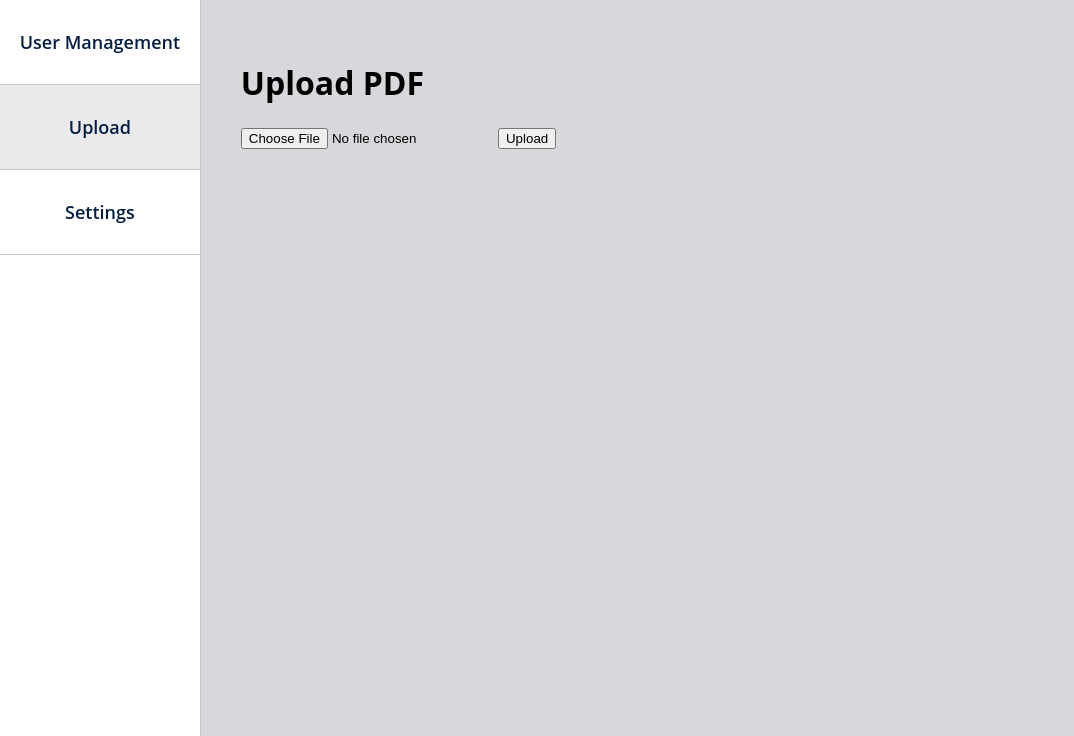
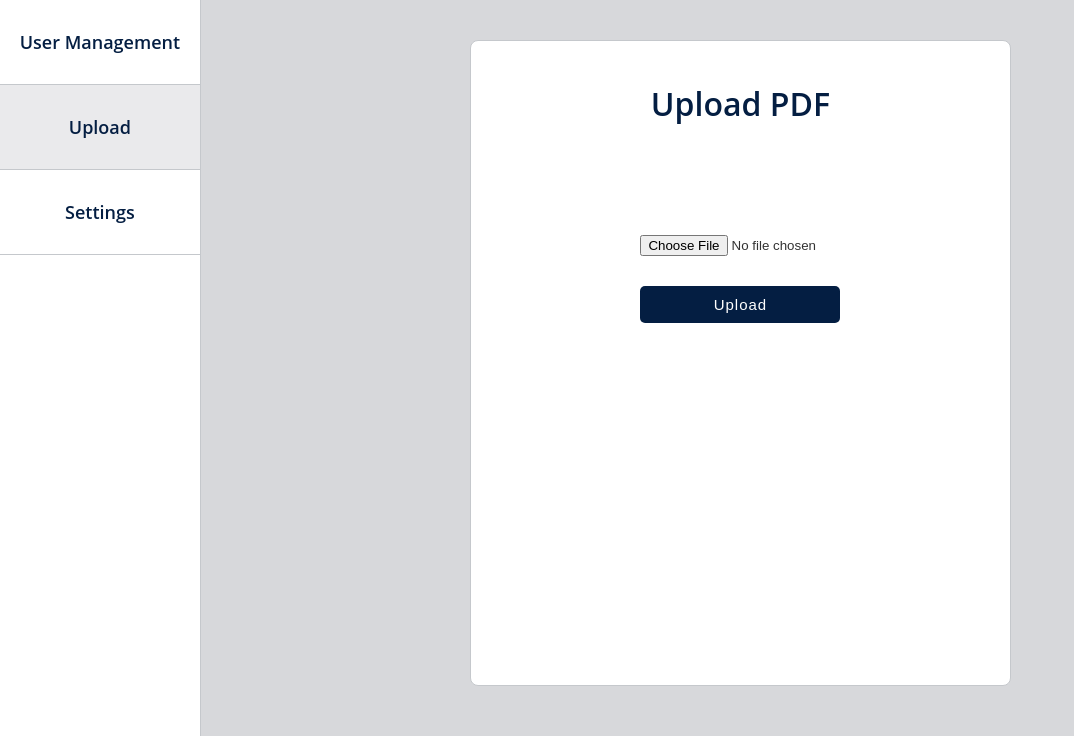
Before and after one commit to leilaale/UtepProject, a Flask app: page /main_page in a window 1280 px wide; the page is wider, and only the part inside the window is pictured. Shown: the part 64-800 px from the top of that part, without its empty margins (0-1074 px from the left). Run offline with Flask 3, Linux system fonts and the light colour scheme.

Commit message:
Add design to upload form

```diff
--- a/myproject/static/css/global.css
+++ b/myproject/static/css/global.css
@@ -30,13 +30,13 @@ nav {
     display:flex;
     height: 8%;
     width:100%;
-    padding:0 30px 0 30px;
     background-color: var(--blue-100);
     align-items: center;
 }
 nav img {
     height: 50px;
     width:auto;
+    margin-left:30px;
 }
 nav p {
     text-transform: uppercase;
--- a/myproject/templates/main_page.html
+++ b/myproject/templates/main_page.html
@@ -1,18 +1,83 @@
 {% extends 'admin_template.html'%}
 {% block title%} Administrator{%endblock title%}
 {% block body %}
+<div class="admin-upload">
+    {% if request.method == 'GET' %}
     <h1>Upload PDF</h1>
-    {% if request.method == 'GET' %}
     <form action="/main_page" method="post" enctype="multipart/form-data">
         <input type="file" name="file" accept=".pdf" required>
         <button type="submit">Upload</button>
     </form>
     {% else %} <!-- Document has been uploaded -->
     <p>{{filename}} uploaded</p>
+    <a class="btn" href="/main_page" style="display:block;margin:auto;width:200px;text-align:center;">Back to Upload</a>
     {% endif %}
+</div>
 <style>
     #upload {
         background-color: var(--silver-25);
     }
+    h1 {
+        color: var(--blue-100);
+        font-family: "Tungsten A", "Tungsten B", "Open Sans", sans-serif;
+        font-weight: 600;
+        text-align: center;
+    }
+    .admin-upload {
+        background-color: white;
+        height:92%;
+        width:50%;
+        margin: auto;
+        padding:20px;
+        border: 1px solid var(--silver-75);
+        border-radius: 8px;
+    }
+    .admin-upload p {
+        text-align: center;
+        font-size: 17px;
+        margin-top: 50px;
+    }
+    form {
+        display: flex;
+        flex-direction: column;
+        align-items: center;
+        justify-content: center;
+        width: 200px; /* Adjust as needed */
+        margin: auto;
+        margin-top:100px;
+    }
+
+    input[type="file"] {
+        border: none;
+        color: #333333; /* Text color */
+        padding: 10px;
+        margin-bottom: 10px;
+        border-radius: 5px;
+        transition: background-color 0.2s ease-in-out;
+        width: 100%;
+    }
+
+    input[type="file"]:hover {
+        cursor: pointer;
+    }
+
+    .btn, button[type="submit"] {
+        border: none;
+        background-color: var(--blue-100); /* Blue color */
+        color: #ffffff; /* Text color */
+        font-weight: 500;
+        font-size: 15px;
+        letter-spacing: 1px;
+        padding: 10px 20px;
+        margin-top: 10px;
+        border-radius: 5px;
+        transition: background-color 0.3s ease-in-out;
+        cursor: pointer;
+        width: 100%;
+    }
+
+    .btn:hover, button[type="submit"]:hover {
+        background-color: var(--orange-75); /* Orange color on hover */
+    }
 </style>
 {% endblock body %}
```
